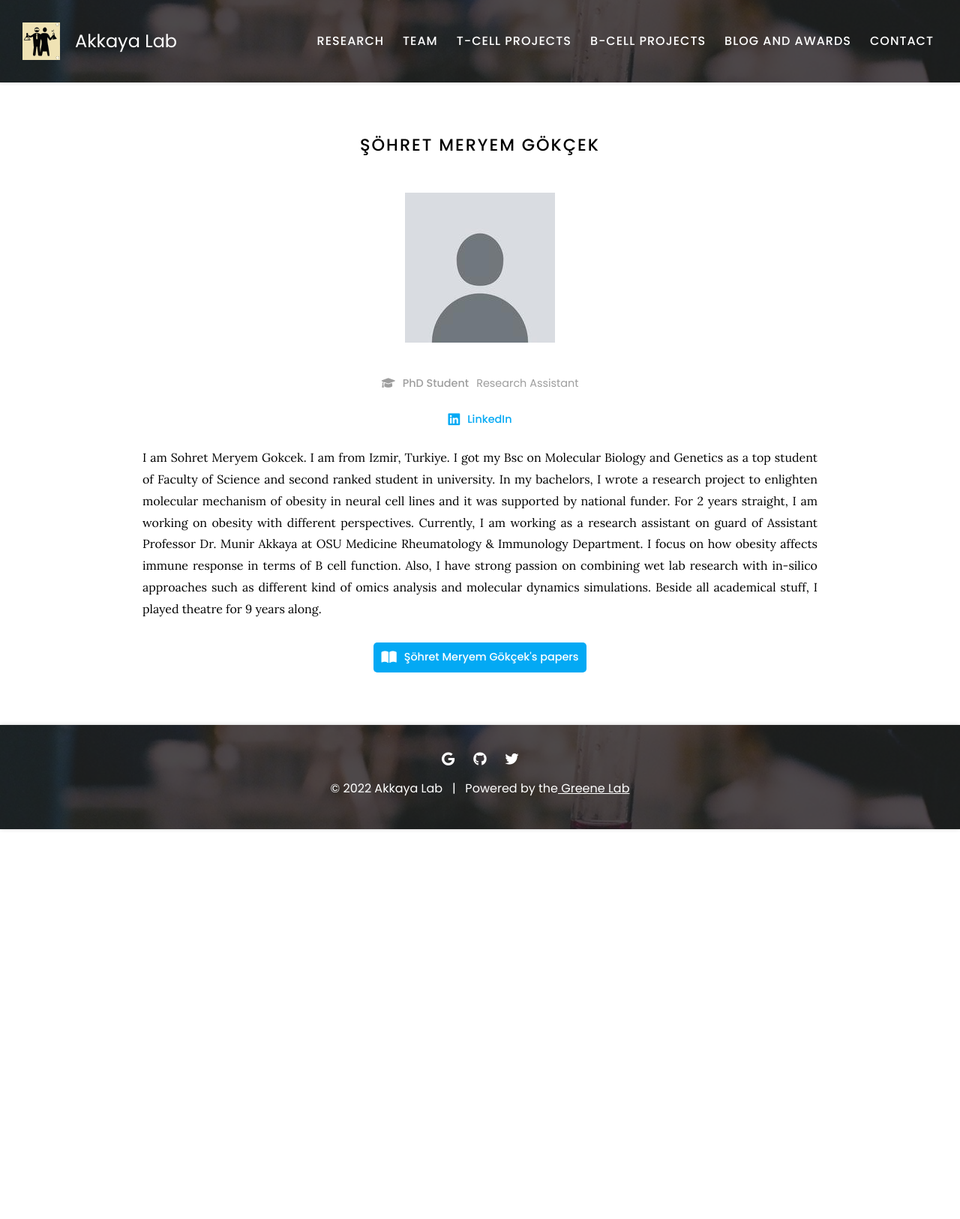
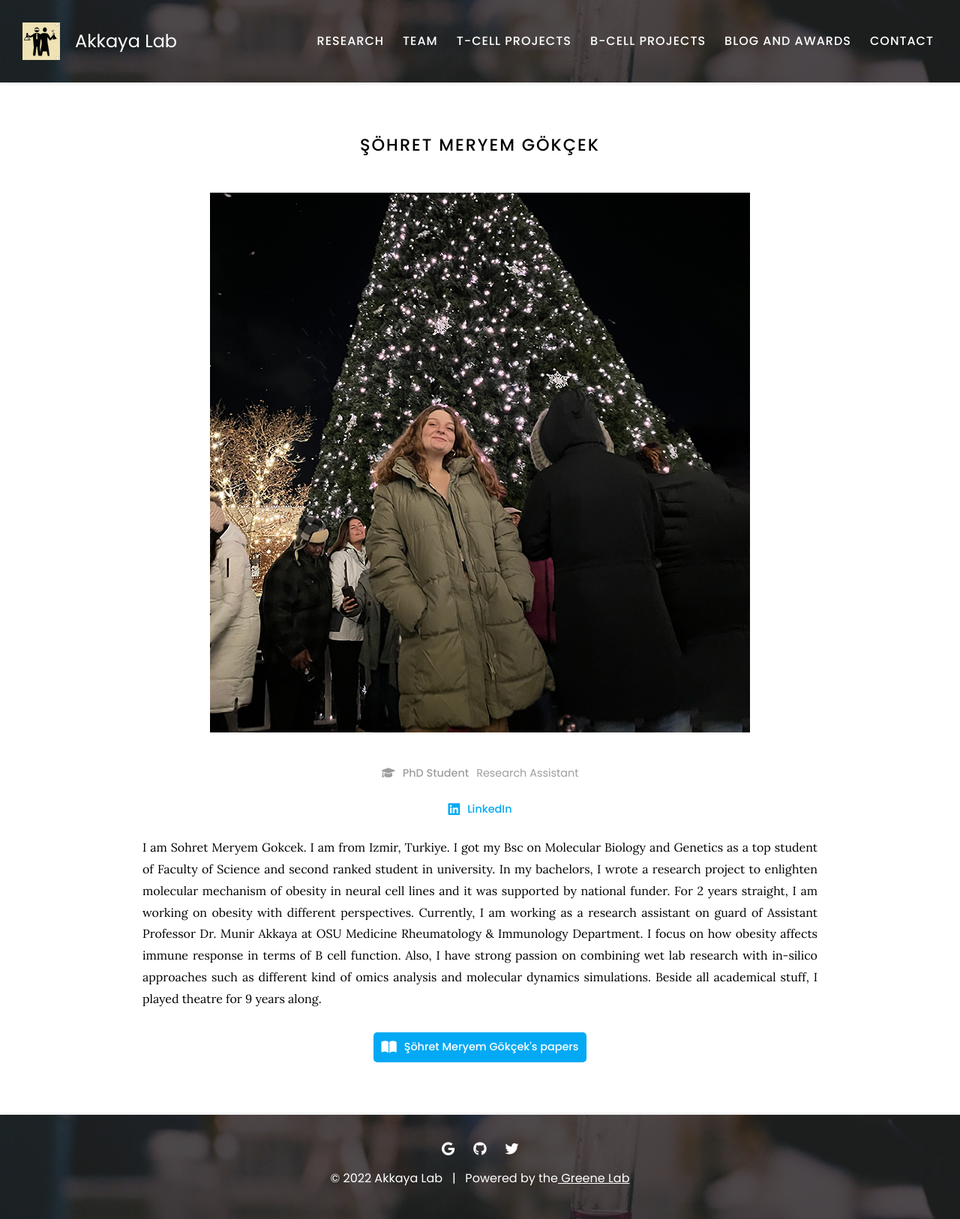
Before and after one commit to Harrisonthow/akkaya-lab, a Jekyll site: the page built from _members/meryem.md, in a window 1280 px wide. Shown: the whole page at 75% size. Built offline with Jekyll 4.4.1, drawn with Linux system fonts in a browser that asks for light colours; before the commit the page ends 1106 px from its top, so only the background shows below that.

Commit message:
Update meryem.md

```diff
--- a/_members/meryem.md
+++ b/_members/meryem.md
@@ -1,6 +1,6 @@
 ---
 name: Şöhret Meryem Gökçek
-image: images/user.jpg
+image: images/members/meryem.jpg
 description: Research Assistant
 role: phd
 aliases:
```
